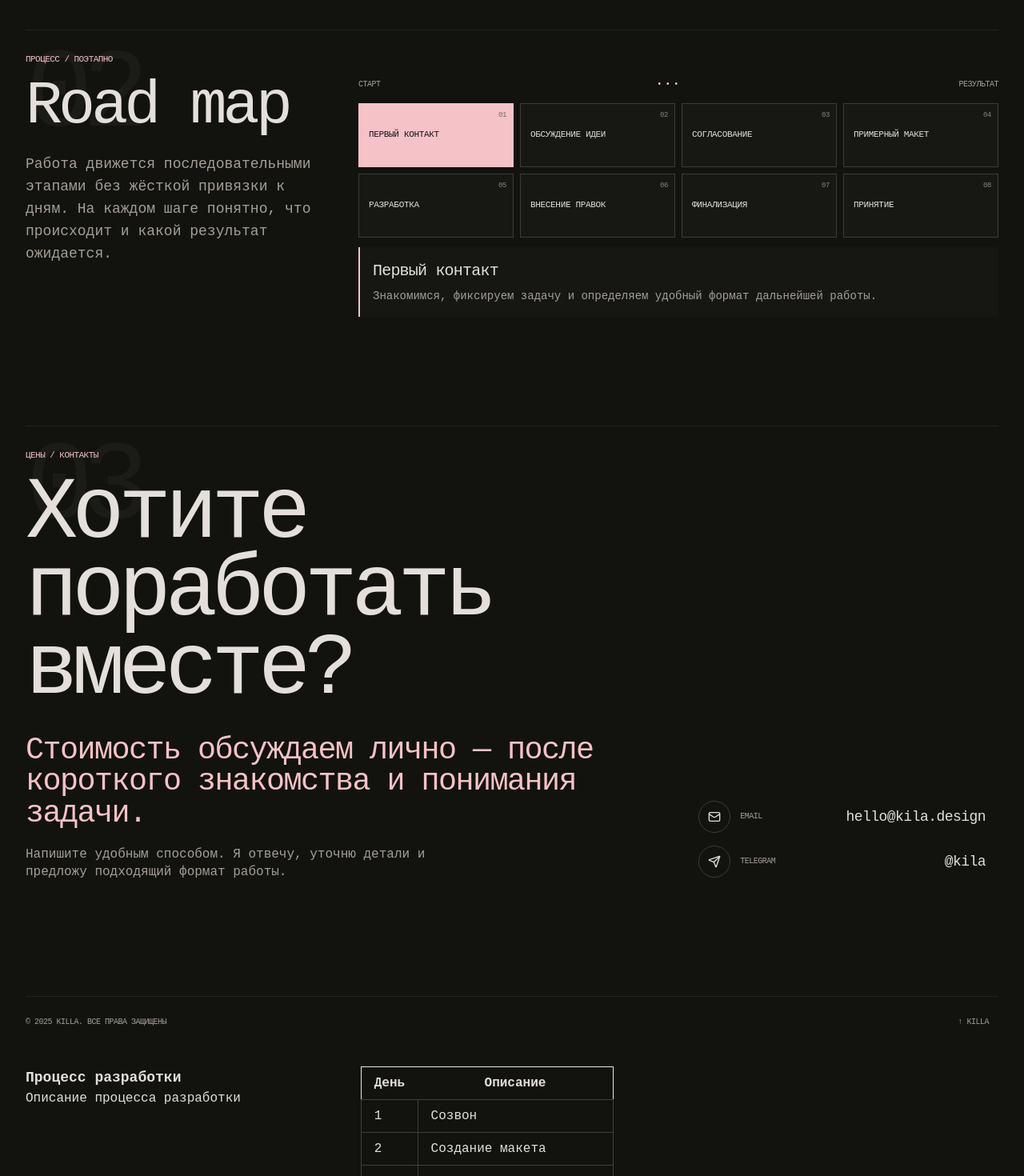
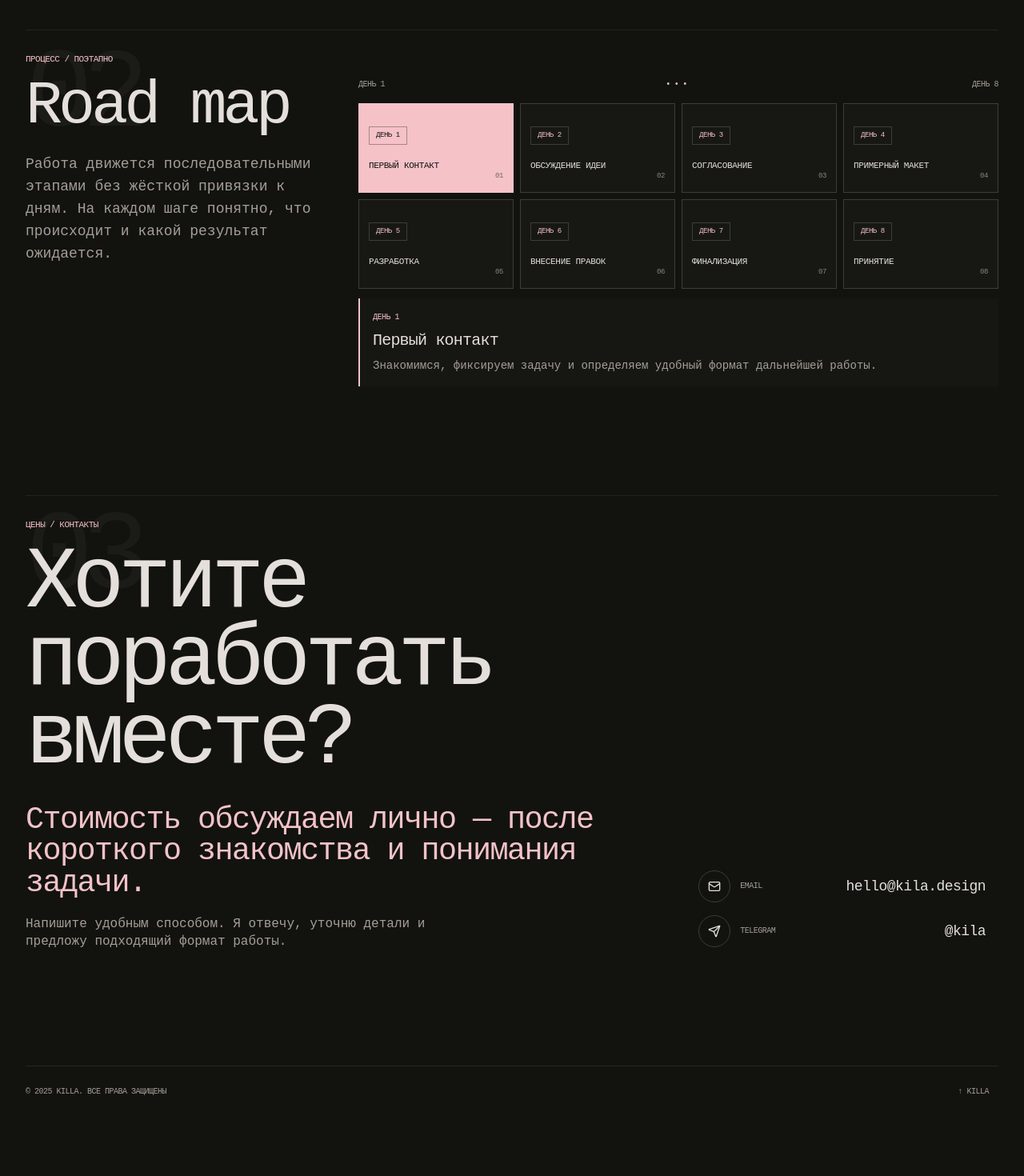
Before and after one commit to KillaRZVR/kila-portfolio, a Next.js app: page / in a window 1280 px wide. Shown: the part 1330-2800 px from the top of the page at 80% size. After the commit the page ends 2730 px from the top, so only its background shows below. Built offline with nearby package versions, Linux system fonts and the light colour scheme; a web font is replaced by a local one.

Commit message:
Restore day-based roadmap and improve hover cursor contrast

```diff
--- a/components/footer.tsx
+++ b/components/footer.tsx
@@ -7,45 +7,7 @@ export function Footer() {
       <Separator className="opacity-40" />
       <div className="font-telemetry flex flex-col gap-3 pt-4 text-[10px] uppercase text-muted-foreground sm:flex-row sm:items-center sm:justify-between">
         <p>{siteData.footer}</p>
-        <a href="#top" className="rounded-full px-3 py-2 transition-colors hover:bg-foreground hover:text-background">↑ {siteData.brand}</a>
-      </div>
-      <div className="flex flex-row gap-5 pt-10">
-        <div className="w-1/3">
-          <h2 className="text-lg font-bold">Процесс разработки</h2>
-          <p>Описание процесса разработки</p>
-        </div>
-        <div className="w-2/3">
-          <table className="table-auto border border-gray-200">
-            <thead>
-              <tr>
-                <th className="px-4 py-2">День</th>
-                <th className="px-4 py-2">Описание</th>
-              </tr>
-            </thead>
-            <tbody>
-              <tr>
-                <td className="border px-4 py-2">1</td>
-                <td className="border px-4 py-2">Созвон</td>
-              </tr>
-              <tr>
-                <td className="border px-4 py-2">2</td>
-                <td className="border px-4 py-2">Создание макета</td>
-              </tr>
-              <tr>
-                <td className="border px-4 py-2">3</td>
-                <td className="border px-4 py-2">Согласование</td>
-              </tr>
-              <tr>
-                <td className="border px-4 py-2">4</td>
-                <td className="border px-4 py-2">Добавление функционала</td>
-              </tr>
-              <tr>
-                <td className="border px-4 py-2">5</td>
-                <td className="border px-4 py-2">Финальный результат</td>
-              </tr>
-            </tbody>
-          </table>
-        </div>
+        <a data-cursor-invert="true" href="#top" className="rounded-full px-3 py-2 transition-colors hover:bg-foreground hover:text-background focus-visible:outline-none focus-visible:ring-1 focus-visible:ring-[#f5c2c8]">↑ {siteData.brand}</a>
       </div>
     </footer>
   );
--- a/components/header.tsx
+++ b/components/header.tsx
@@ -1,8 +1,13 @@
 "use client";
+
 import { motion } from "framer-motion";
 import { Button } from "@/components/ui/button";
 import { siteData } from "@/lib/data";
-function scrollToContacts() { document.getElementById("contacts")?.scrollIntoView({ behavior: "smooth" }); }
+
+function scrollToContacts() {
+  document.getElementById("contacts")?.scrollIntoView({ behavior: "smooth" });
+}
+
 export function Header() {
   return (
     <header id="top" className="relative z-40 px-4 pt-4 sm:px-6 sm:pt-5 lg:px-8">
@@ -15,7 +20,7 @@ export function Header() {
           </span>
           <motion.span initial={{ opacity: 0, y: 6 }} animate={{ opacity: 1, y: 0 }} transition={{ delay: 0.45, duration: 0.45 }} className="font-xanmono mt-1 block max-w-64 text-[10px] uppercase leading-tight text-muted-foreground sm:text-xs">{siteData.eyebrow}</motion.span>
         </a>
-        <Button variant="ghost" onClick={scrollToContacts} className="font-xanmono h-12 min-w-[8rem] justify-center rounded-full border border-[#3c3c38] px-3 text-[10px] uppercase text-foreground hover:bg-foreground hover:text-background sm:h-14 sm:min-w-[13rem] sm:px-8 sm:text-sm">{siteData.feedback}</Button>
+        <Button data-cursor-invert="true" variant="ghost" onClick={scrollToContacts} className="font-xanmono h-12 min-w-[8rem] justify-center rounded-full border border-[#3c3c38] px-3 text-[10px] uppercase text-foreground hover:bg-foreground hover:text-background sm:h-14 sm:min-w-[13rem] sm:px-8 sm:text-sm">{siteData.feedback}</Button>
       </div>
     </header>
   );
--- a/components/price-section.tsx
+++ b/components/price-section.tsx
@@ -8,6 +8,7 @@ export function PriceSection() {
     { label: siteData.contacts.emailLabel, value: siteData.contacts.email, href: `mailto:${siteData.contacts.email}`, icon: Mail },
     { label: siteData.contacts.telegramLabel, value: siteData.contacts.telegram, href: siteData.contacts.telegramUrl, icon: Send },
   ];
+
   return (
     <section id="prices" className="relative scroll-mt-12 py-14 sm:py-20">
       <Separator className="opacity-40" />
@@ -22,8 +23,8 @@ export function PriceSection() {
           </div>
           <div id="contacts" className="flex scroll-mt-12 flex-col items-start gap-2 lg:col-span-4">
             {contacts.map(({ label, value, href, icon: Icon }) => (
-              <a key={label} href={href} target={href.startsWith("http") ? "_blank" : undefined} rel={href.startsWith("http") ? "noreferrer" : undefined} className="group flex min-h-12 w-full items-center gap-3 rounded-full px-1 pr-4 transition-colors hover:bg-[#e4dfda] hover:text-[#12130f] focus-visible:outline-none focus-visible:ring-1 focus-visible:ring-[#f5c2c8]">
-                <span className="grid size-10 shrink-0 place-items-center rounded-full border border-[#3c3c38]"><Icon className="size-4" /></span>
+              <a data-cursor-invert="true" key={label} href={href} target={href.startsWith("http") ? "_blank" : undefined} rel={href.startsWith("http") ? "noreferrer" : undefined} className="group flex min-h-12 w-full items-center gap-3 rounded-full px-1 pr-4 transition-colors hover:bg-[#e4dfda] hover:text-[#12130f] focus-visible:outline-none focus-visible:ring-1 focus-visible:ring-[#f5c2c8]">
+                <span className="grid size-10 shrink-0 place-items-center rounded-full border border-[#3c3c38] group-hover:border-[#12130f]/35"><Icon className="size-4" /></span>
                 <span className="font-telemetry text-[10px] uppercase text-muted-foreground group-hover:text-[#12130f]/60">{label}</span>
                 <span className="ml-auto text-base tracking-[-0.03em] sm:text-lg">{value}</span>
               </a>
--- a/components/roadmap-section.tsx
+++ b/components/roadmap-section.tsx
@@ -8,6 +8,7 @@ import { siteData } from "@/lib/data";
 export function RoadmapSection() {
   const [activeId, setActiveId] = useState(siteData.roadmap.items[0].id);
   const activeItem = siteData.roadmap.items.find((item) => item.id === activeId) ?? siteData.roadmap.items[0];
+
   return (
     <section id="roadmap" className="relative scroll-mt-12 py-10 sm:py-14">
       <Separator className="opacity-40" />
@@ -19,23 +20,43 @@ export function RoadmapSection() {
             <h2 className="display-tight text-[clamp(3.2rem,6vw,6.4rem)] font-normal">{siteData.roadmap.title}</h2>
             <p className="mt-6 max-w-md text-base leading-snug text-muted-foreground sm:text-lg">{siteData.roadmap.text}</p>
           </div>
+
           <div className="min-w-0 lg:col-span-8 lg:pt-8">
             <div className="font-telemetry mb-4 flex items-center justify-between text-[10px] uppercase text-muted-foreground">
-              <span>Старт</span><span className="tracking-[0.45em] text-[#f5c2c8]">•••</span><span>Результат</span>
+              <span>День 1</span>
+              <span className="tracking-[0.45em] text-[#f5c2c8]">•••</span>
+              <span>День {siteData.roadmap.items.length}</span>
             </div>
+
             <div className="grid gap-2 sm:grid-cols-2 xl:grid-cols-4">
               {siteData.roadmap.items.map((item, index) => {
                 const isActive = item.id === activeId;
                 return (
-                  <button key={item.id} type="button" aria-pressed={isActive} onClick={() => setActiveId(item.id)} onMouseEnter={() => setActiveId(item.id)} onFocus={() => setActiveId(item.id)} className={`relative min-h-20 border p-3 text-left transition-all duration-200 focus-visible:outline-none focus-visible:ring-1 focus-visible:ring-[#f5c2c8] ${isActive ? "border-[#f5c2c8] bg-[#f5c2c8] text-[#12130f]" : "border-[#3c3c38] bg-[#1b1c18]/70 text-[#e4dfda] hover:border-[#f5c2c8]/70"}`}>
-                    <span className="font-telemetry absolute right-2 top-2 text-[9px] opacity-55">{String(index + 1).padStart(2, "0")}</span>
-                    <span className="block pr-7 text-[11px] uppercase leading-tight tracking-[-0.03em]">{item.title}</span>
+                  <button
+                    key={item.id}
+                    type="button"
+                    aria-pressed={isActive}
+                    aria-controls="roadmap-description"
+                    onClick={() => setActiveId(item.id)}
+                    className={`group relative min-h-28 border p-3 text-left transition-colors duration-200 focus-visible:outline-none focus-visible:ring-1 focus-visible:ring-[#f5c2c8] ${
+                      isActive
+                        ? "border-[#f5c2c8] bg-[#f5c2c8] text-[#12130f]"
+                        : "border-[#3c3c38] bg-[#1b1c18]/70 text-[#e4dfda] hover:border-[#f5c2c8]"
+                    }`}
+                  >
+                    <span className={`font-telemetry inline-flex border px-2 py-1 text-[9px] uppercase ${isActive ? "border-[#12130f]/35" : "border-[#3c3c38] text-[#f5c2c8] group-hover:border-[#f5c2c8]/70"}`}>
+                      День {index + 1}
+                    </span>
+                    <span className="mt-5 block pr-6 text-[11px] uppercase leading-tight tracking-[-0.03em]">{item.title}</span>
+                    <span className="font-telemetry absolute bottom-3 right-3 text-[9px] opacity-55">{String(index + 1).padStart(2, "0")}</span>
                   </button>
                 );
               })}
             </div>
-            <div className="mt-3 border-l-2 border-[#f5c2c8] bg-[#1b1c18]/55 px-4 py-4">
-              <p className="text-xl tracking-[-0.04em]">{activeItem.title}</p>
+
+            <div id="roadmap-description" aria-live="polite" className="mt-3 border-l-2 border-[#f5c2c8] bg-[#1b1c18]/55 px-4 py-4">
+              <p className="font-telemetry text-[10px] uppercase text-[#f5c2c8]">День {siteData.roadmap.items.findIndex((item) => item.id === activeId) + 1}</p>
+              <p className="mt-2 text-xl tracking-[-0.04em]">{activeItem.title}</p>
               <p className="mt-2 max-w-3xl text-sm leading-snug text-muted-foreground">{activeItem.description}</p>
             </div>
           </div>
```
Also changed, not shown: components/custom-cursor.tsx (+38 -5 lines).
